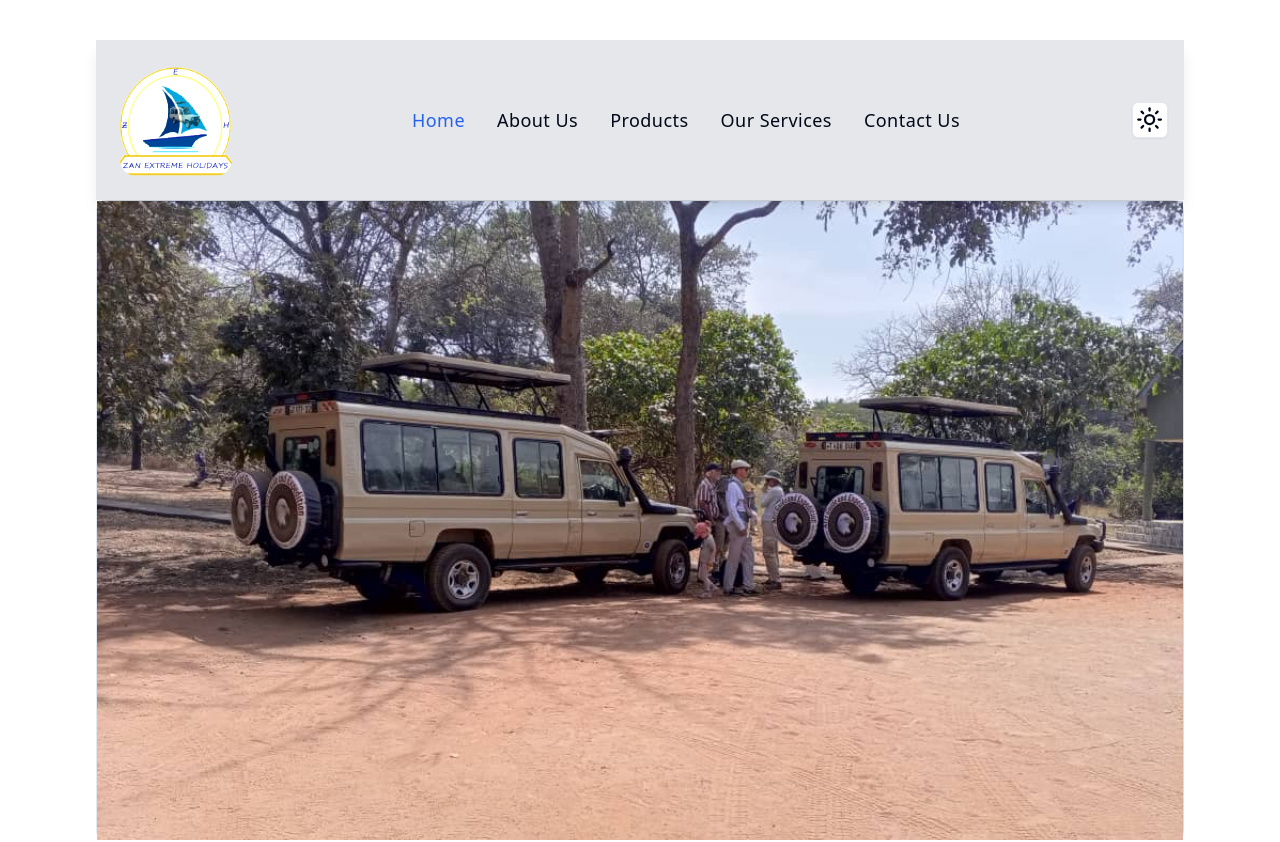
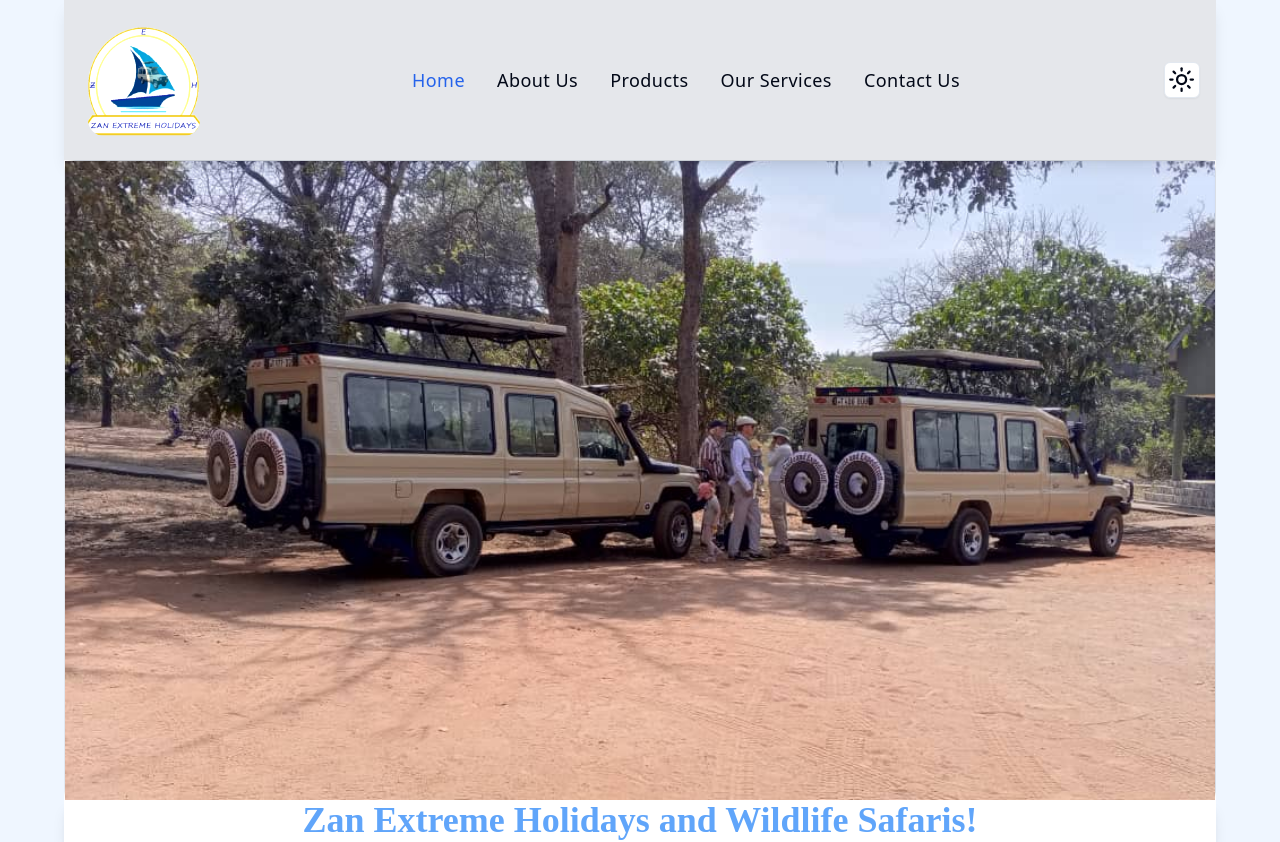
Before and after one commit to asnganje/zan-extreme-app, a React (Vite) app: page / in a window 1280 px wide. Shown: the top 842 px of the page. Built offline with nearby package versions, Linux system fonts and the light colour scheme.

Commit message:
Fix bg-color

```diff
--- a/index.html
+++ b/index.html
@@ -6,7 +6,7 @@
     <meta name="viewport" content="width=device-width, initial-scale=1.0" />
     <title>Zan Extreme</title>
   </head>
-  <body>
+  <body class="bg-blue-50">
     <div id="root"></div>
     <script type="module" src="/src/main.tsx"></script>
   </body>
--- a/src/components/dashboard/Dashboard.tsx
+++ b/src/components/dashboard/Dashboard.tsx
@@ -20,7 +20,7 @@ function Dashboard() {
   }
 
   return (
-    <div className="shadow-lg px-8 pb-8">
+    <div className="shadow-lg px-8 pb-8 pt-4 bg-white">
       <p className="text-center uppercase text-xl xs:text-3xl text-blue-400 px-1 py-6 shadow-2xl rounded mt-2 mb-10"><span className="hidden md:inline">"Discover Zanzibar: </span><span className="inline md:hidden">"THE </span>Wonders Tour Package<span className="inline md:hidden">"</span><span className="hidden md:inline">"</span></p>
       {
         dashItems.map((item, i)=> {
--- a/src/index.css
+++ b/src/index.css
@@ -70,6 +70,6 @@
 
 @layer components {
   .align-element {
-    @apply mx-auto max-w-6xl px-8;
+    @apply mx-auto max-w-6xl;
   }
 }
--- a/src/pages/HomeLayout.tsx
+++ b/src/pages/HomeLayout.tsx
@@ -5,7 +5,7 @@ import { Outlet } from "react-router-dom"
 
 function HomeLayout() {
   return (
-    <div className="flex flex-col align-element pt-10 pb-5">
+    <div className="flex flex-col align-element pb-2 bg-white">
       <Header />
       <Navbar />
       <Outlet />
```
